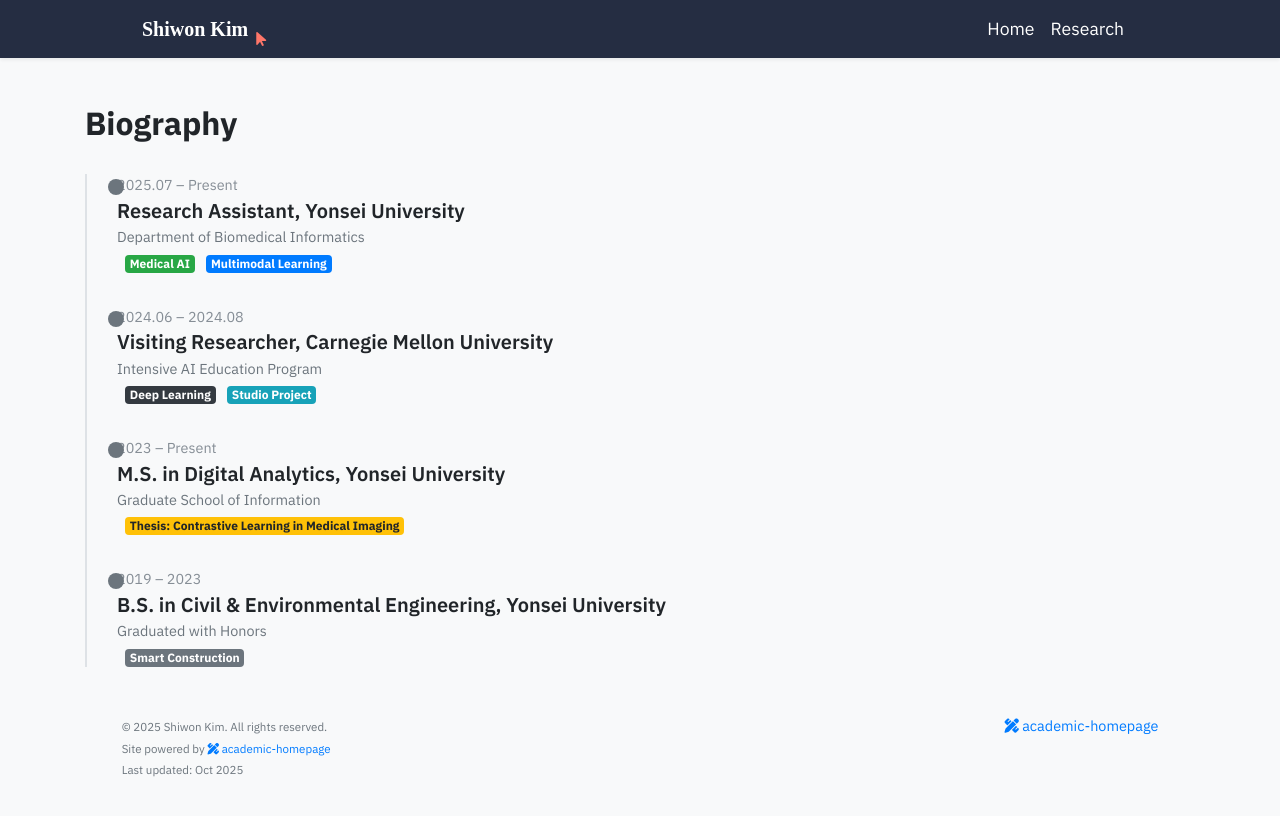
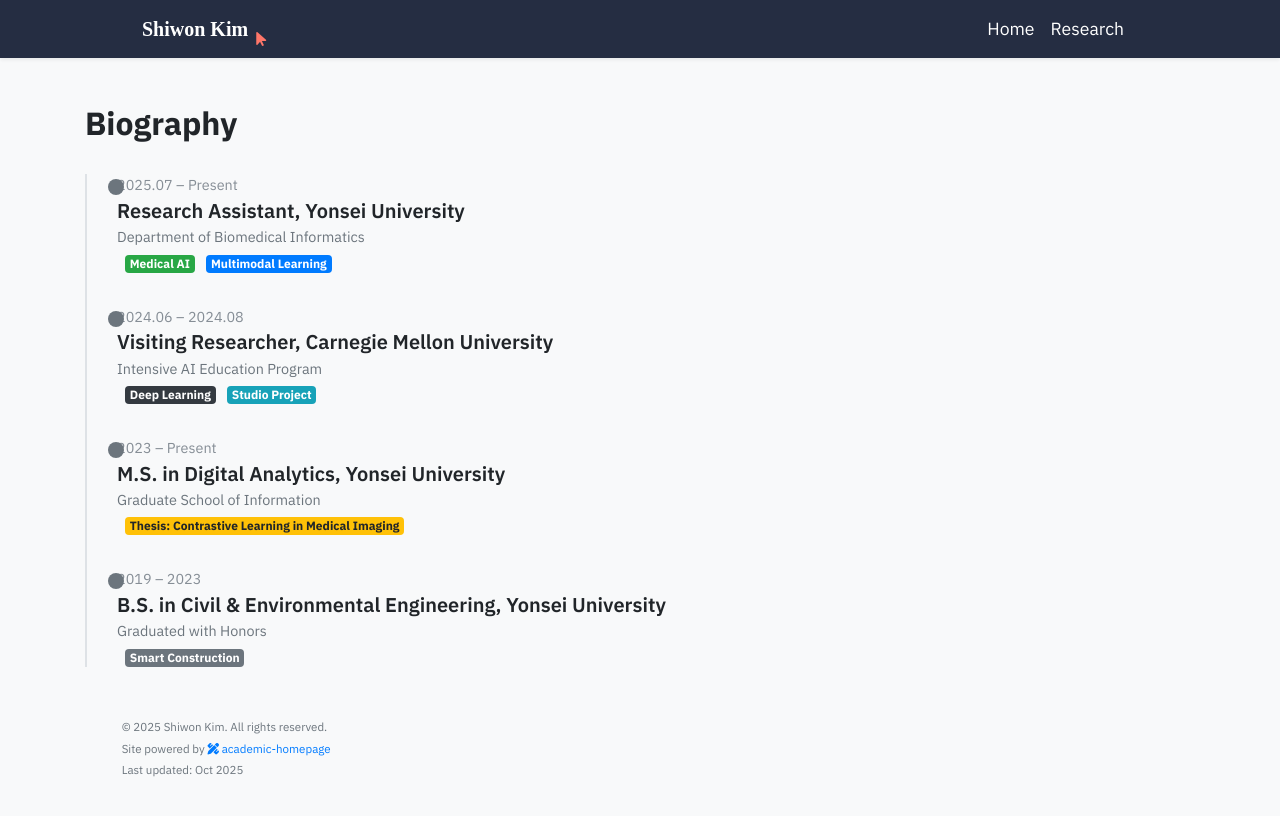
Before and after one commit to shiwonkim/shiwonkim.github.io, a Jekyll site: the page built from bio.html, in a window 1280 px wide. Shown: the top 816 px of the page. Built offline with Jekyll 4.4.1, drawn with Linux system fonts in a browser that asks for light colours; nearby versions of some CDN libraries; some web fonts are replaced; a style sheet for code colours, icons or effects is not loaded.

Commit message:
edit profile

```diff
--- a/_includes/footer.html
+++ b/_includes/footer.html
@@ -13,9 +13,9 @@
             </div>
           </div>
           <div class="col-6">
-            <div class="text-right text-muted">
+            <!-- <div class="text-right text-muted">
               {{ site.data.display.footer_text }}
-            </div>
+            </div> -->
           </div>
         </div>
       </div>
```
